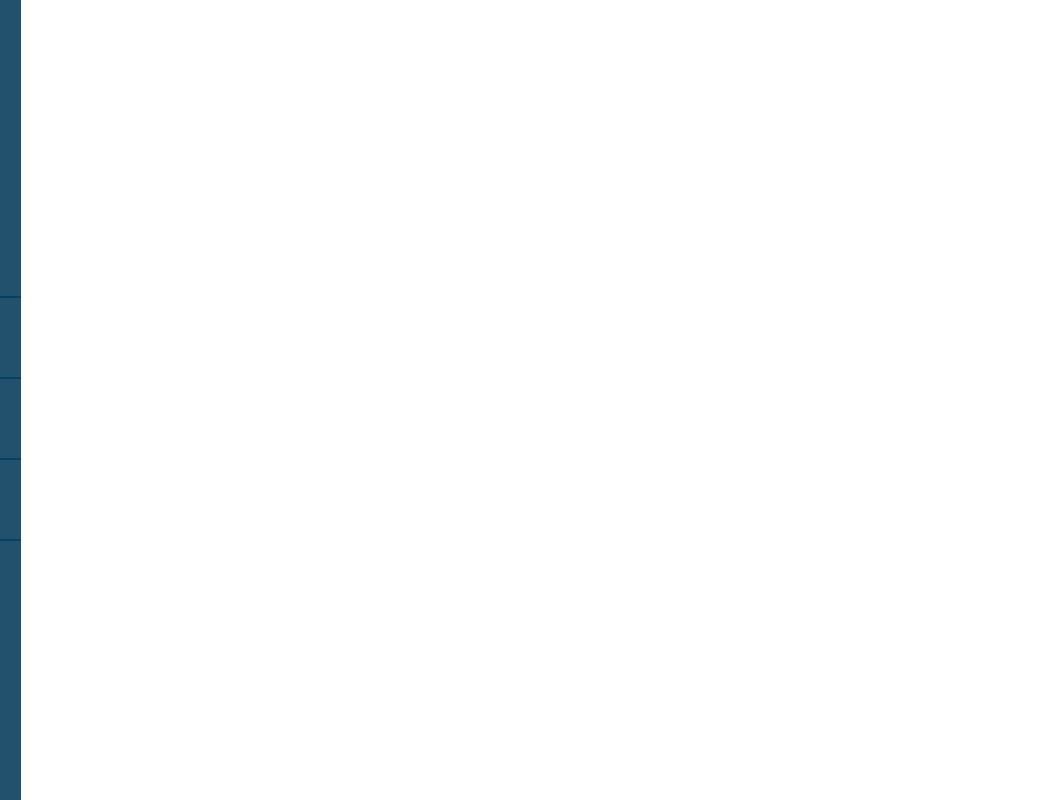
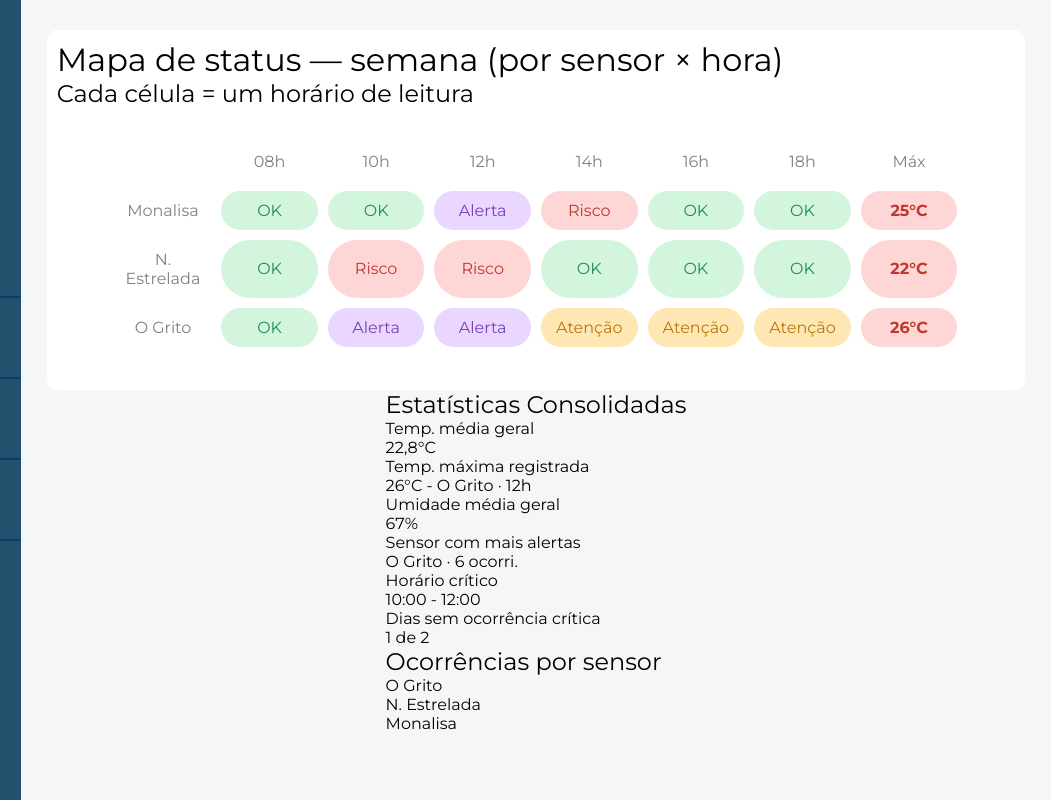
Before and after one commit to Thermus-project-PI/thermus, a plain HTML site: page Algoritimo/dashboard/relatorios.html in a window 1280 px wide. Shown: the full height of the page, 229-1280 px from the left. Drawn offline with Linux system fonts and the light colour scheme.

```diff
--- a/Algoritimo/dashboard/relatorios.html
+++ b/Algoritimo/dashboard/relatorios.html
@@ -1,12 +1,16 @@
 <!DOCTYPE html>
 <html lang="pt-br">
+
 <head>
     <meta charset="UTF-8">
     <meta name="viewport" content="width=device-width, initial-scale=1.0">
     <link rel="stylesheet" href="/Algoritimo/styles/stylesDashboard.css">
+    <link rel="stylesheet" href="/Algoritimo/styles/styleDashboardsRelatorios.css">
     <title>Dashboard - Relatórios</title>
 </head>
+
 <body>
+    <div class="content">
         <aside>
             <div class="top">
                 <div class="logo-container">
@@ -36,5 +40,103 @@
                 </div>
             </div>
         </aside>
+        <div class="big-container">
+            <div class="caixote1">
+                <div class="topo">
+                    <h1>Mapa de status — semana (por sensor × hora)</h1>
+                    <h2>Cada célula = um horário de leitura</h2>
+                </div>
+                <div class="fundo">
+                    <table>
+                        <tr>
+                            <th></th>
+                            <th>08h</th>
+                            <th>10h</th>
+                            <th>12h</th>
+                            <th>14h</th>
+                            <th>16h</th>
+                            <th>18h</th>
+                            <th>Máx</th>
+                        </tr>
+                        <tr>
+                            <td class="titulo_tb">Monalisa</td>
+                            <td class="ok">OK</td>
+                            <td class="ok">OK</td>
+                            <td class="alerta">Alerta</td>
+                            <td class="risco">Risco</td>
+                            <td class="ok">OK</td>
+                            <td class="ok">OK</td>
+                            <td class="temp">25°C</td>
+                        </tr>
+                        <tr>
+                            <td class="titulo_tb">N. Estrelada</td>
+                            <td class="ok">OK</td>
+                            <td class="risco">Risco</td>
+                            <td class="risco">Risco</td>
+                            <td class="ok">OK</td>
+                            <td class="ok">OK</td>
+                            <td class="ok">OK</td>
+                            <td class="temp">22°C</td>
+                        </tr>
+                        <tr>
+                            <td class="titulo_tb">O Grito</td>
+                            <td class="ok">OK</td>
+                            <td class="alerta">Alerta</td>
+                            <td class="alerta">Alerta</td>
+                            <td class="atencao">Atenção</td>
+                            <td class="atencao">Atenção</td>
+                            <td class="atencao">Atenção</td>
+                            <td class="temp">26°C</td>
+                        </tr>
+                    </table>
+                </div>
+            </div>
+            <div class="caixote2">
+                <div class="subcaixote">
+                    <h2>Estatísticas Consolidadas</h2>
+                    <div class="subcaixote_texto">
+                        <p>Temp. média geral</p>
+                        <p>22,8°C</p>
+                    </div>
+                    <div class="subcaixote_texto">
+                        <p>Temp. máxima registrada</p>
+                        <p>26°C - O Grito · 12h</p>
+                    </div>
+                    <div class="subcaixote_texto">
+                        <p>Umidade média geral</p>
+                        <p>67%</p>
+                    </div>
+                    <div class="subcaixote_texto">
+                        <p>Sensor com mais alertas</p>
+                        <p>O Grito · 6 ocorri.</p>
+                    </div>
+                    <div class="subcaixote_texto">
+                        <p>Horário crítico</p>
+                        <p>10:00 - 12:00</p>
+                    </div>
+                    <div class="subcaixote_texto">
+                        <p>Dias sem ocorrência crítica</p>
+                        <p>1 de 2</p>
+                    </div>
+                </div>
+                <div class="subcaixote">
+                    <h2>Ocorrências por sensor</h2>
+                    <div class="subcaixote_linha">
+                        <p>O Grito</p>
+                        <div class="barra_rosa"></div>
+                    </div>
+                    <div class="subcaixote_linha">
+                        <p>N. Estrelada</p>
+                        <div class="barra_rosa"></div>
+                    </div>
+                    <div class="subcaixote_linha">
+                        <p>Monalisa</p>
+                        <div class="barra_rosa"></div>
+                    </div>
+                </div>
+            </div>
+        </div>
+    </div>
 </body>
+
 </html>
--- /dev/null
+++ b/Algoritimo/styles/styleDashboardsRelatorios.css
@@ -0,0 +1,122 @@
+.big-container {
+    display: flex;
+    flex-direction: column;
+    align-items: center;
+
+    width: 1fr;
+    height: 100%;
+
+    background-color: #F4F6F8;
+}
+
+.caixote1 {
+    display: flex;
+    flex-direction: column;
+    align-items:flex-start;
+
+    width: 95%;
+    height: 45%;
+    margin-top: 30px;
+    border-radius: 10px;
+
+    padding: 10px;
+
+
+    background-color: white;
+}
+
+.topo {
+    width: 100%;
+    height: 20%;
+}
+
+.fundo {
+    width: 100%;
+    height: 80%;
+    display: flex;
+    align-items: center;
+    justify-content: center;
+}
+
+table {
+  width: 90%;
+  border-collapse: separate;
+  border-spacing: 10px;
+  font-family: Arial, sans-serif;
+  table-layout: fixed;
+  align-self: center;
+}
+
+th, td {
+
+}
+
+th {
+  color: grey;
+  padding: 10px;
+  text-align: center;
+}
+
+td {
+  padding: 10px;
+  border-radius: 100px;
+  text-align: center;
+
+  width: 100px;
+  height: 20px;
+}
+
+td.titulo_tb {
+    color: grey;
+}
+
+td.ok {
+    background: #d4f5dd;
+    color: #1f8f4c;
+}
+
+td.ok:hover {
+    background-color: #1f8f4c;
+    color: #d4f5dd;
+}
+
+td.alerta {
+    background: #ead7ff;
+    color: #7a3db8;
+}
+
+td.alerta:hover {
+    background: #7a3db8;
+    color: #ead7ff;
+}
+
+td.risco {
+    background: #ffd6d6;
+    color: #c0392b;
+}
+
+td.risco:hover {
+    background: #c0392b;
+    color: #ffd6d6;
+}
+
+td.atencao {
+    background: #ffe7b3;
+    color: #b9770e;
+}
+
+td.atencao:hover {
+    background: #b9770e;
+    color: #ffe7b3;
+}
+
+td.temp {
+    background: #ffd6d6;
+    color: #c0392b;
+    font-weight: bold;
+}
+
+td.temp:hover {
+    background: #c0392b;
+    color: #ffd6d6;
+}
```
Also changed, not shown: Algoritimo/index.html (+0 -1 lines), Arquitetura_Computacional/Acqui_Api/index.html (+9 -6 lines), Arquitetura_Computacional/Acqui_Api/main.js (+33 -27 lines), 2 other files. Lines whose indentation alone changed are shown as unchanged.
